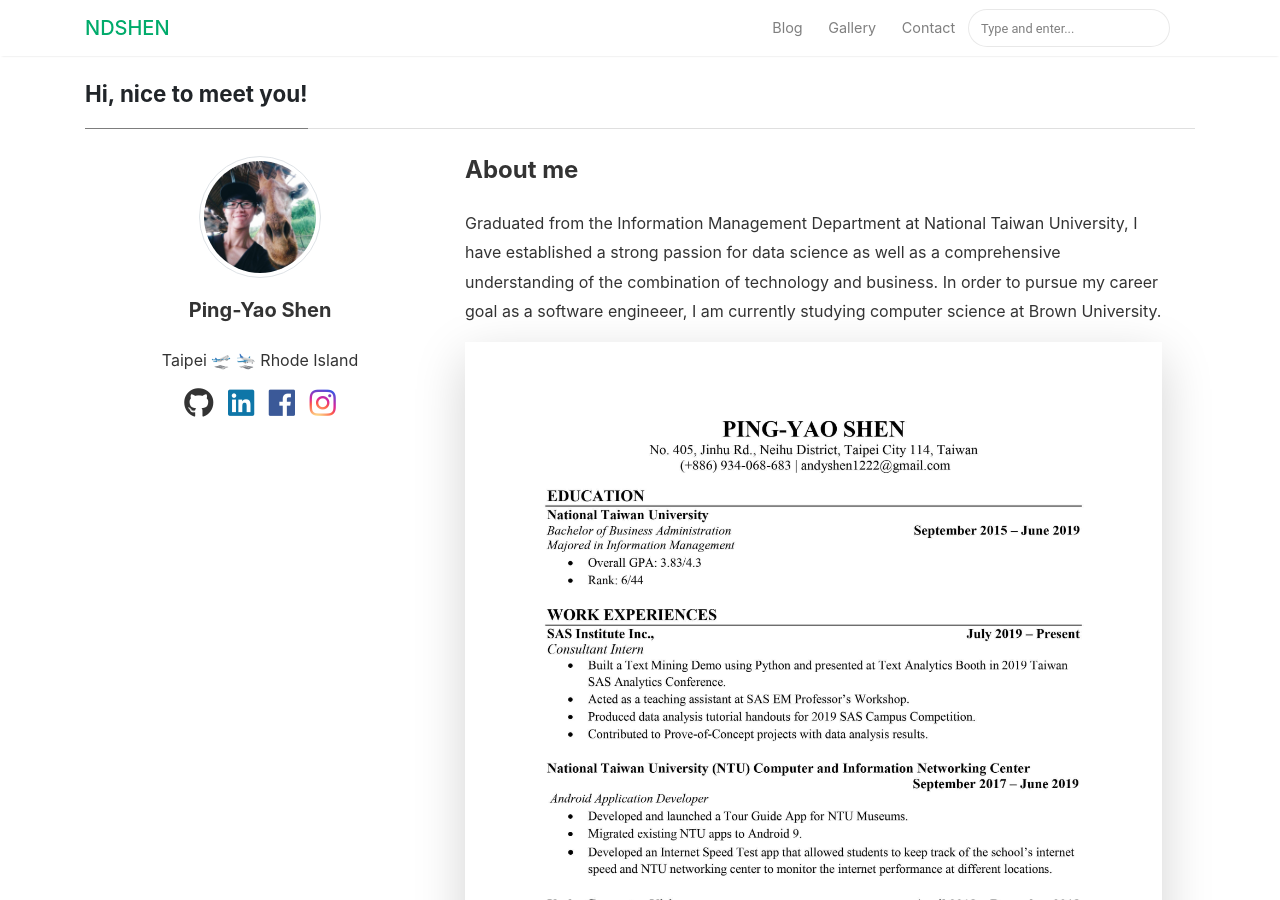
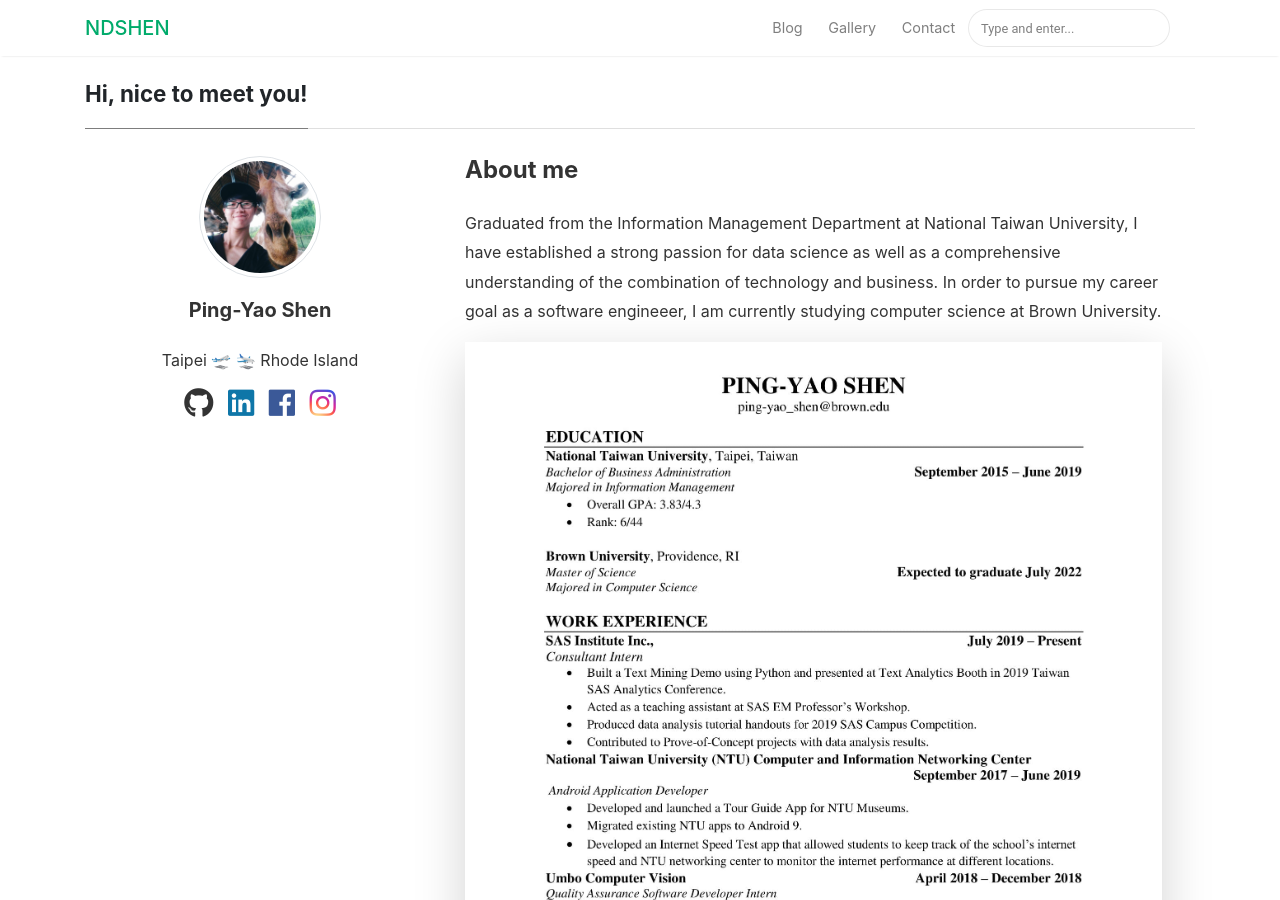
Before and after one commit to ndshen/ndshen-website, a Jekyll site: the page built from index.html, in a window 1280 px wide and 900 px high. Built offline with Jekyll 4.4.1, drawn with Linux system fonts in a browser that asks for light colours; nearby versions of some CDN libraries.

Commit message:
update CV

```diff
--- a/index.html
+++ b/index.html
@@ -30,7 +30,7 @@
    I have established a strong passion for data science as well as a comprehensive understanding of the combination of technology and business.
    In order to pursue my career goal as a software engineeer, I am currently studying computer science at Brown University.</p>
 
-<p class="mb-5"><img class="shadow-lg" src="{{site.baseurl}}/assets/images/0001.jpg" alt="jekyll template mediumish" /></p>
+<p class="mb-5"><img class="shadow-lg" src="{{site.baseurl}}/assets/images/cv.jpg" alt="jekyll template mediumish" /></p>
 <h4>About this website</h4>
 
 <p>Please, read the article <a href="https://bootstrapstarter.com/bootstrap-templates/template-mediumish-bootstrap-jekyll/">here</a>.</p>
```
Also changed, not shown: assets/images/0001.jpg (deleted), assets/images/cv.jpg (added).
